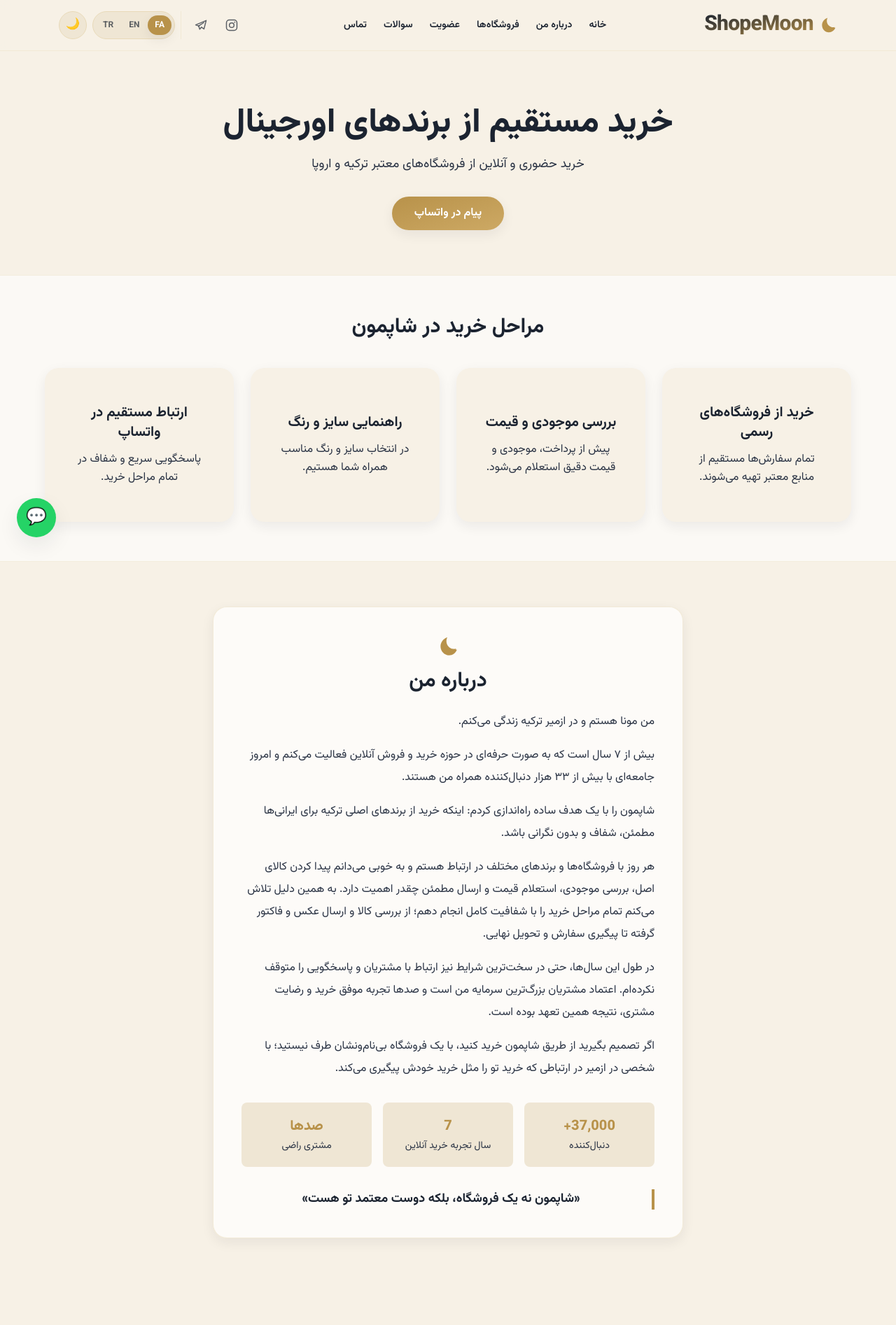
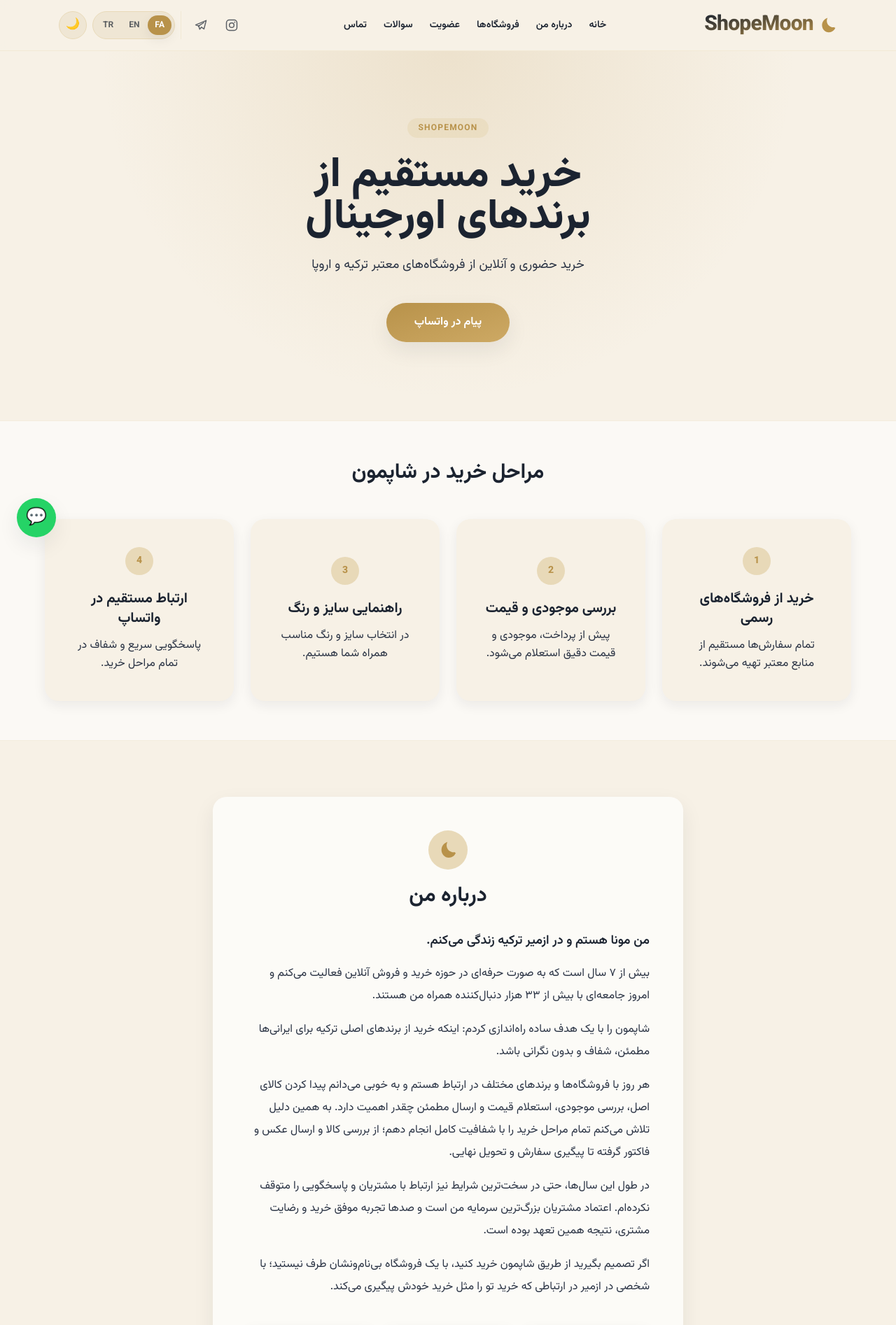
Before and after one commit to amirhesam-yazdanpanah/shopemoon-nextjs, a Next.js app: page / in a window 1280 px wide. Shown: the top 1894 px of the page at 70% size. Built offline with nearby package versions, Linux system fonts and the light colour scheme.

Commit message:
Polish homepage structure: hero, process cards, About hierarchy, footer layout, membership box

```diff
--- a/src/components/About.tsx
+++ b/src/components/About.tsx
@@ -7,43 +7,45 @@ export function About() {
   const { title, paragraphs, stats, quote } = dict.about;
 
   return (
-    <section id="about" dir={dict.dir} lang={locale} className="px-5 py-16">
-      <div className="mx-auto max-w-2xl rounded-xl2 border border-gold-soft/50 bg-white/70 p-6 text-center shadow-card dark:border-navy-soft dark:bg-navy-soft/30 sm:p-10">
-        <svg
-          width="32"
-          height="32"
-          viewBox="0 0 24 24"
-          fill="none"
-          aria-hidden="true"
-          className="mx-auto text-gold"
-        >
+    <section id="about" dir={dict.dir} lang={locale} className="px-5 py-20">
+      <div className="mx-auto max-w-2xl rounded-xl2 bg-white/70 p-6 text-center shadow-soft dark:bg-navy-soft/30 sm:p-12">
+        <span className="inline-flex h-14 w-14 items-center justify-center rounded-full bg-gold-soft dark:bg-navy-soft">
+          <svg width="28" height="28" viewBox="0 0 24 24" fill="none" aria-hidden="true" className="text-gold">
             <path
               d="M20.5 14.5c-1 .3-2.1.4-3.2.2-4-.7-7-4.2-7-8.4 0-1.5.4-2.9 1-4.1C7.1 3.5 4 7.4 4 12c0 5 4 9.5 9 9.5 4 0 7.4-2.6 8.6-6.2-.4.1-.7.2-1.1.2Z"
               fill="currentColor"
             />
           </svg>
+        </span>
 
-        <h2 className="mt-4 text-2xl font-bold sm:text-3xl">{title}</h2>
+        <h2 className="mt-5 text-2xl font-bold sm:text-3xl">{title}</h2>
 
-        <div className="mt-6 space-y-4 text-start text-base leading-loose text-navy-soft dark:text-cream-dark">
-          {paragraphs.map((paragraph, index) => (
+        <div className="mt-8 text-start">
+          {paragraphs.length > 0 && (
+            <p className="text-lg font-semibold leading-relaxed text-navy dark:text-cream">
+              {paragraphs[0]}
+            </p>
+          )}
+          <div className="mt-4 space-y-4 text-base leading-loose text-navy-soft dark:text-cream-dark">
+            {paragraphs.slice(1).map((paragraph, index) => (
               <p key={index}>{paragraph}</p>
             ))}
           </div>
+        </div>
 
-        <div className="mt-8 grid grid-cols-1 gap-4 sm:grid-cols-3">
+        <div className="mt-10 grid grid-cols-1 gap-4 sm:grid-cols-3">
           {stats.map((stat) => (
             <div
               key={stat.label}
-              className="rounded-lg bg-cream-dark px-4 py-5 dark:bg-navy-dark"
+              className="rounded-lg bg-cream-dark px-4 py-6 shadow-card dark:bg-navy-dark"
             >
-              <div className="text-xl font-extrabold text-gold">{stat.value}</div>
-              <div className="mt-1 text-sm text-navy-soft dark:text-cream-dark">{stat.label}</div>
+              <div className="text-2xl font-extrabold text-gold">{stat.value}</div>
+              <div className="mt-1.5 text-sm text-navy-soft dark:text-cream-dark">{stat.label}</div>
             </div>
           ))}
         </div>
 
-        <blockquote className="mt-8 border-s-4 border-gold ps-4 text-lg font-bold leading-relaxed">
+        <blockquote className="mt-10 rounded-lg bg-gold-soft/40 p-6 text-lg font-bold leading-relaxed text-navy dark:bg-navy-dark dark:text-cream">
           {quote}
         </blockquote>
       </div>
--- a/src/components/Contact.tsx
+++ b/src/components/Contact.tsx
@@ -7,15 +7,17 @@ export function Contact() {
   const { dict } = useLocale();
 
   return (
-    <section id="contact" className="bg-cream-dark px-5 py-16 text-center dark:bg-navy-soft/20">
+    <section id="contact" className="bg-cream-dark px-5 py-20 text-center dark:bg-navy-soft/20">
       <div className="mx-auto max-w-xl">
         <h2 className="text-2xl font-bold sm:text-3xl">{dict.contact.title}</h2>
-        <p className="mt-4 text-navy-soft dark:text-cream-dark">{dict.contact.desc}</p>
+        <p className="mx-auto mt-4 max-w-md leading-relaxed text-navy-soft dark:text-cream-dark">
+          {dict.contact.desc}
+        </p>
         <a
           href={whatsappLink(dict.hero.whatsappMessage)}
           target="_blank"
           rel="noopener noreferrer"
-          className="mt-8 inline-flex rounded-full bg-gradient-to-br from-gold to-gold-light px-8 py-3 font-bold text-white shadow-card transition hover:-translate-y-0.5 hover:shadow-soft"
+          className="mt-8 inline-flex rounded-full bg-gradient-to-br from-gold to-gold-light px-10 py-4 text-base font-bold text-white shadow-soft transition hover:-translate-y-0.5 hover:shadow-lg"
         >
           {dict.contact.cta}
         </a>
--- a/src/components/FAQ.tsx
+++ b/src/components/FAQ.tsx
@@ -8,7 +8,7 @@ export function FAQ() {
   const [openIndex, setOpenIndex] = useState<number | null>(0);
 
   return (
-    <section id="faq" className="px-5 py-16">
+    <section id="faq" className="px-5 py-20">
       <div className="mx-auto max-w-3xl">
         <h2 className="text-center text-2xl font-bold sm:text-3xl">{dict.faq.title}</h2>
 
--- a/src/components/Footer.tsx
+++ b/src/components/Footer.tsx
@@ -5,42 +5,74 @@ import { useLocale } from "@/context/providers";
 export function Footer() {
   const { dict } = useLocale();
 
+  const quickLinks = [
+    { href: "#hero", label: dict.nav.home },
+    { href: "#about", label: dict.nav.about },
+    { href: "#products", label: dict.nav.products },
+    { href: "#membership", label: dict.nav.membership },
+    { href: "#faq", label: dict.nav.faq },
+    { href: "#contact", label: dict.nav.contact },
+  ];
+
+  const socialLinks = [
+    { href: "https://wa.me/989109798803", label: "WhatsApp" },
+    { href: "https://www.instagram.com/shopemoon.tr/", label: "Instagram" },
+    { href: "https://t.me/shopeemonn", label: "Telegram" },
+  ];
+
   return (
-    <footer className="bg-navy px-5 py-10 text-cream">
-      <div className="mx-auto flex max-w-6xl flex-col items-center justify-between gap-4 text-center sm:flex-row sm:text-start">
+    <footer className="bg-navy px-5 py-14 text-cream">
+      <div className="mx-auto grid max-w-6xl grid-cols-1 gap-10 text-center sm:grid-cols-3 sm:text-start">
         <div>
           <p className="text-xl font-extrabold text-gold-soft">ShopeMoon</p>
-          <p className="mt-1 text-sm opacity-80">{dict.footer.tagline}</p>
+          <p className="mt-2 text-sm leading-relaxed opacity-80">{dict.footer.tagline}</p>
+          <div className="mt-4 flex justify-center gap-4 text-sm font-semibold sm:justify-start">
+            {socialLinks.map((social) => (
+              <a
+                key={social.label}
+                href={social.href}
+                target="_blank"
+                rel="noopener noreferrer"
+                className="opacity-90 transition hover:opacity-100 hover:text-gold-soft"
+              >
+                {social.label}
+              </a>
+            ))}
+          </div>
         </div>
 
-        <div className="flex gap-5 text-sm font-semibold">
+        <div>
+          <ul className="flex flex-col items-center gap-2 text-sm opacity-90 sm:items-start">
+            {quickLinks.map((link) => (
+              <li key={link.href}>
+                <a href={link.href} className="transition hover:text-gold-soft hover:opacity-100">
+                  {link.label}
+                </a>
+              </li>
+            ))}
+          </ul>
+        </div>
+
+        <div>
+          <p className="text-sm font-bold uppercase tracking-widest text-gold-soft/80">
+            {dict.nav.contact}
+          </p>
+          <div className="mt-4 flex flex-col items-center gap-2 text-sm opacity-90 sm:items-start">
             <a
               href="https://wa.me/989109798803"
               target="_blank"
               rel="noopener noreferrer"
-            className="opacity-90 hover:opacity-100 hover:text-gold-soft"
+              dir="ltr"
+              className="transition hover:text-gold-soft hover:opacity-100"
             >
-            WhatsApp
-          </a>
-          <a
-            href="https://www.instagram.com/shopemoon.tr/"
-            target="_blank"
-            rel="noopener noreferrer"
-            className="opacity-90 hover:opacity-100 hover:text-gold-soft"
-          >
-            Instagram
-          </a>
-          <a
-            href="https://t.me/shopeemonn"
-            target="_blank"
-            rel="noopener noreferrer"
-            className="opacity-90 hover:opacity-100 hover:text-gold-soft"
-          >
-            Telegram
+              +98 910 979 8803
             </a>
           </div>
+        </div>
+      </div>
 
-        <p className="text-xs opacity-70">{dict.footer.rights}</p>
+      <div className="mx-auto mt-10 max-w-6xl border-t border-cream/10 pt-6 text-center text-xs opacity-70">
+        {dict.footer.rights}
       </div>
     </footer>
   );
--- a/src/components/Hero.tsx
+++ b/src/components/Hero.tsx
@@ -7,21 +7,30 @@ export function Hero() {
   const { dict } = useLocale();
 
   return (
-    <section id="hero" className="px-5 pb-16 pt-14 text-center md:pt-20">
+    <section id="hero" className="relative overflow-hidden px-5 pb-20 pt-16 text-center md:pb-28 md:pt-24">
+      <div
+        aria-hidden="true"
+        className="pointer-events-none absolute inset-x-0 top-0 -z-10 h-full bg-[radial-gradient(circle_at_50%_0%,rgba(184,146,74,0.16),transparent_60%)]"
+      />
+
       <div className="mx-auto max-w-3xl">
-        <h1 className="text-balance text-3xl font-extrabold leading-tight sm:text-4xl md:text-5xl">
+        <span className="inline-flex items-center gap-2 rounded-full bg-gold-soft/60 px-4 py-1.5 text-xs font-bold uppercase tracking-widest text-gold dark:bg-navy-soft/60">
+          ShopeMoon
+        </span>
+
+        <h1 className="mx-auto mt-6 max-w-2xl text-balance text-4xl font-extrabold leading-tight sm:text-5xl md:text-6xl">
           {dict.hero.title}
         </h1>
-        <p className="mx-auto mt-5 max-w-xl text-base text-navy-soft dark:text-cream-dark md:text-lg">
+        <p className="mx-auto mt-6 max-w-xl text-base text-navy-soft dark:text-cream-dark md:text-lg">
           {dict.hero.subtitle}
         </p>
 
-        <div className="mt-8 flex flex-wrap items-center justify-center gap-3">
+        <div className="mt-10 flex flex-wrap items-center justify-center gap-4">
           <a
             href={whatsappLink(dict.hero.whatsappMessage)}
             target="_blank"
             rel="noopener noreferrer"
-            className="rounded-full bg-gradient-to-br from-gold to-gold-light px-8 py-3 font-bold text-white shadow-card transition hover:-translate-y-0.5 hover:shadow-soft"
+            className="rounded-full bg-gradient-to-br from-gold to-gold-light px-10 py-4 text-base font-bold text-white shadow-soft transition hover:-translate-y-0.5 hover:shadow-lg"
           >
             {dict.hero.ctaPrimary}
           </a>
--- a/src/components/Membership.tsx
+++ b/src/components/Membership.tsx
@@ -21,17 +21,20 @@ export function Membership() {
     window.open(whatsappLink(message), "_blank", "noopener");
   }
 
+  const inputClass =
+    "rounded-lg border border-gold-soft/60 bg-white px-4 py-3 outline-none transition focus:border-gold focus:ring-2 focus:ring-gold-soft dark:bg-navy-soft/40";
+
   return (
-    <section id="membership" className="bg-cream-dark px-5 py-16 dark:bg-navy-soft/20">
+    <section id="membership" className="bg-cream-dark px-5 py-20 dark:bg-navy-soft/20">
       <div className="mx-auto max-w-xl">
         <h2 className="text-center text-2xl font-bold sm:text-3xl">{dict.membership.title}</h2>
-        <p className="mt-4 text-center text-navy-soft dark:text-cream-dark">
+        <p className="mx-auto mt-4 max-w-md text-center leading-relaxed text-navy-soft dark:text-cream-dark">
           {dict.membership.desc}
         </p>
 
         <form
           onSubmit={handleSubmit}
-          className="mt-8 grid gap-4 rounded-xl2 bg-cream p-6 shadow-card dark:bg-navy-dark sm:p-8"
+          className="mt-8 grid gap-5 rounded-xl2 bg-cream p-6 shadow-soft dark:bg-navy-dark sm:p-10"
         >
           <div className="grid gap-2">
             <label htmlFor="name" className="text-sm font-semibold">
@@ -42,7 +45,7 @@ export function Membership() {
               required
               value={form.name}
               onChange={(e) => setForm((f) => ({ ...f, name: e.target.value }))}
-              className="rounded-lg border border-gold-soft/60 bg-white px-4 py-3 outline-none focus:border-gold focus:ring-2 focus:ring-gold-soft dark:bg-navy-soft/40"
+              className={inputClass}
             />
           </div>
 
@@ -56,10 +59,11 @@ export function Membership() {
               required
               value={form.whatsapp}
               onChange={(e) => setForm((f) => ({ ...f, whatsapp: e.target.value }))}
-              className="rounded-lg border border-gold-soft/60 bg-white px-4 py-3 outline-none focus:border-gold focus:ring-2 focus:ring-gold-soft dark:bg-navy-soft/40"
+              className={inputClass}
             />
           </div>
 
+          <div className="grid gap-5 sm:grid-cols-2">
             <div className="grid gap-2">
               <label htmlFor="brands" className="text-sm font-semibold">
                 {dict.membership.fields.brands}
@@ -68,7 +72,7 @@ export function Membership() {
                 id="brands"
                 value={form.brands}
                 onChange={(e) => setForm((f) => ({ ...f, brands: e.target.value }))}
-              className="rounded-lg border border-gold-soft/60 bg-white px-4 py-3 outline-none focus:border-gold focus:ring-2 focus:ring-gold-soft dark:bg-navy-soft/40"
+                className={inputClass}
               />
             </div>
 
@@ -81,8 +85,9 @@ export function Membership() {
                 value={form.address}
                 onChange={(e) => setForm((f) => ({ ...f, address: e.target.value }))}
                 placeholder={dict.membership.fields.addressPlaceholder}
-              className="rounded-lg border border-gold-soft/60 bg-white px-4 py-3 outline-none focus:border-gold focus:ring-2 focus:ring-gold-soft dark:bg-navy-soft/40"
+                className={inputClass}
               />
+            </div>
           </div>
 
           <div className="grid gap-2">
@@ -94,13 +99,13 @@ export function Membership() {
               rows={4}
               value={form.details}
               onChange={(e) => setForm((f) => ({ ...f, details: e.target.value }))}
-              className="rounded-lg border border-gold-soft/60 bg-white px-4 py-3 outline-none focus:border-gold focus:ring-2 focus:ring-gold-soft dark:bg-navy-soft/40"
+              className={inputClass}
             />
           </div>
 
           <button
             type="submit"
-            className="mt-2 rounded-full bg-gradient-to-br from-gold to-gold-light px-8 py-3 font-bold text-white shadow-card transition hover:-translate-y-0.5 hover:shadow-soft"
+            className="mt-2 rounded-full bg-gradient-to-br from-gold to-gold-light px-8 py-4 text-base font-bold text-white shadow-card transition hover:-translate-y-0.5 hover:shadow-soft"
           >
             {dict.membership.submit}
           </button>
--- a/src/components/ProductShowcase.tsx
+++ b/src/components/ProductShowcase.tsx
@@ -6,7 +6,7 @@ export function ProductShowcase() {
   const { dict } = useLocale();
 
   return (
-    <section id="products" className="px-5 py-16">
+    <section id="products" className="px-5 py-20">
       <div className="mx-auto max-w-6xl">
         <h2 className="text-center text-2xl font-bold sm:text-3xl">{dict.products.title}</h2>
         <p className="mx-auto mt-3 max-w-xl text-center text-navy-soft dark:text-cream-dark">
--- a/src/components/TrustBadges.tsx
+++ b/src/components/TrustBadges.tsx
@@ -9,13 +9,16 @@ export function TrustBadges() {
     <section className="border-y border-gold-soft/40 bg-white/60 px-5 py-14 dark:border-navy-soft dark:bg-navy-soft/30">
       <div className="mx-auto max-w-6xl">
         <h2 className="text-center text-2xl font-bold sm:text-3xl">{dict.trust.title}</h2>
-        <div className="mt-10 grid grid-cols-1 gap-6 sm:grid-cols-2 lg:grid-cols-4">
-          {dict.trust.items.map((item) => (
+        <div className="mt-12 grid grid-cols-1 gap-6 sm:grid-cols-2 lg:grid-cols-4">
+          {dict.trust.items.map((item, index) => (
             <div
               key={item.title}
-              className="flex min-h-[220px] flex-col items-center justify-center rounded-xl2 bg-cream p-8 text-center shadow-card dark:bg-navy-dark sm:p-10"
+              className="flex min-h-[240px] flex-col items-center justify-center rounded-xl2 bg-cream p-8 text-center shadow-card transition duration-200 hover:-translate-y-1 hover:shadow-soft dark:bg-navy-dark sm:p-10"
             >
-              <h3 className="text-lg font-bold sm:text-xl">{item.title}</h3>
+              <span className="inline-flex h-10 w-10 items-center justify-center rounded-full bg-gold-soft text-sm font-extrabold text-gold dark:bg-navy-soft dark:text-gold-light">
+                {index + 1}
+              </span>
+              <h3 className="mt-5 text-lg font-bold sm:text-xl">{item.title}</h3>
               <p className="mt-3 text-base leading-relaxed text-navy-soft dark:text-cream-dark">
                 {item.desc}
               </p>
```
Lines whose indentation alone changed are shown as unchanged.
